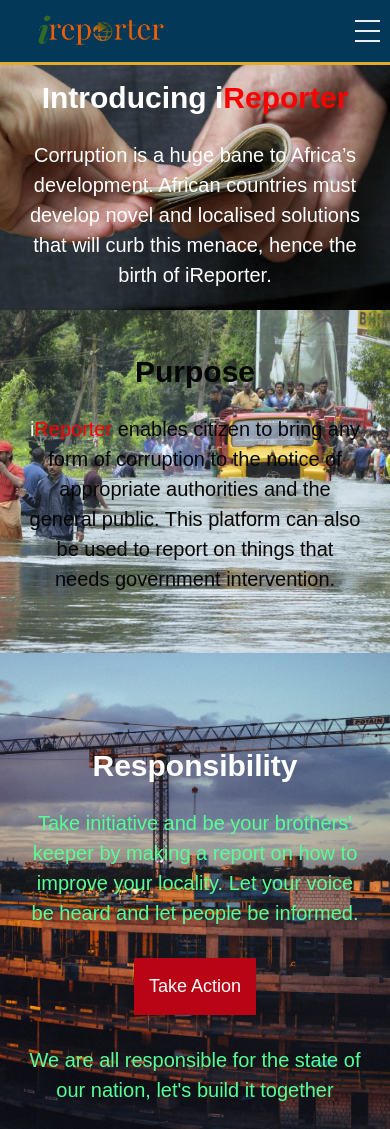
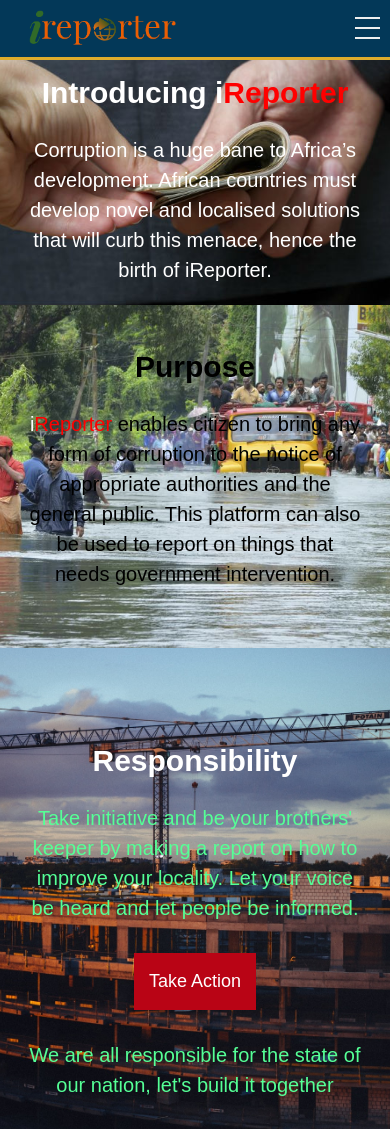
Before and after one commit to Simplemart17/iReporter, a plain HTML site: page UI/index.html in a window 390 px wide. Shown: the top 1129 px of the page. Drawn offline with Linux system fonts and the light colour scheme; a script that the page names is missing.

Commit message:
Improve siginin page

```diff
--- a/UI/css/header.css
+++ b/UI/css/header.css
@@ -1,11 +1,11 @@
 .nav {
   background: #033858;
   color: #fff;
-  padding: 10px;
   min-height: 0px;
   border-bottom: #dfac2c 3px solid;
   position: relative;
   width: 100%;
+  height: 60px;
 }
 
 .nav .nav-center .nav-header {
@@ -17,9 +17,9 @@
 }
 
 .nav-title img {
-  height: 30px;
+  height: 35px;
   margin: 0;
-  margin-top: 5px;
+  margin-top: 10px;
 }
 
 .nav .nav-center .nav-btn {
@@ -30,6 +30,7 @@
   display: inline;
   float: right;
   font-size: 16px;
+  margin-top: 9px;
 }
 
 .nav .nav-center .nav-links a {
@@ -73,7 +74,7 @@
     display: inline-block;
     position: absolute;
     right: 10px;
-    top: 20px;
+    top: 17px;
   }
   .nav .text .nav-btn label {
     display: inline-block;
--- a/UI/css/style.css
+++ b/UI/css/style.css
@@ -2,17 +2,11 @@
   box-sizing: border-box;
 }
 
-/* CSS Variables */
-:root {
---primary-color: #b90415;
---primary-color-hover: #e44a5a;
---secondary-color: #103063;
---secondary-color-hover: #143f85;
---light-color: #f4f4f4;
-}
+@import url('https://fonts.googleapis.com/css?family=Roboto|Rubik');
 
 body {
-  font-family: 'PT Sans Narrow', sans-serif;
+  font-family: 'Roboto', sans-serif;
+  font-family: 'Rubik', sans-serif;
   margin: 0;
   padding: 0;
   font-size: 15px;
@@ -65,7 +59,7 @@
 }
 
 .text {
-  font-size: 25px;
+  font-size: 30px;
 }
 
 .text-light {
@@ -75,7 +69,7 @@
 
 .section {
   background: url(../img/image\ 3.jpg) no-repeat bottom/cover;
-  color: #070606;
+  color: #000000;
   padding: 10% 0;
 }
 
@@ -90,13 +84,13 @@
   padding: 15px;
   color: #fff;
   display: inline-block;
-  background: var(--primary-color);
+  background: #b90415;;
   margin-top: 10px;
   margin-bottom: 10px;
 }
 
 .btn-register:hover {
-  color: var(--primary-color-hover);
+  color: #e44a5a;
 }
 
 
```
Also changed, not shown: UI/signin.html (+1 -4 lines).
